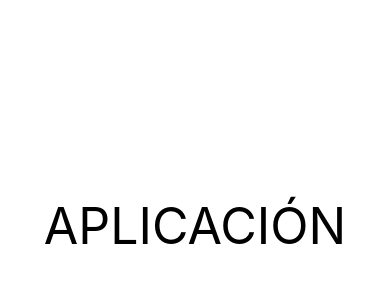
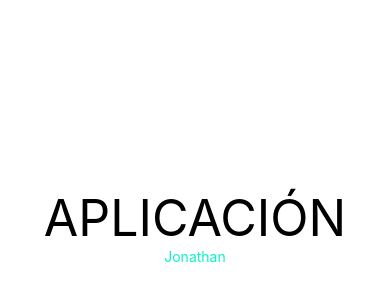
Before and after one commit to jritsqmet/app-mov2-temp, a React Native app: screen / in a window 390 px wide. Shown: the part 196-496 px from the top of the page. Built offline with nearby package versions, Linux system fonts and the light colour scheme.

Commit message:
Nueva pestaña

```diff
--- a/App.tsx
+++ b/App.tsx
@@ -5,6 +5,7 @@ export default function App() {
   return (
     <View style={styles.container}>
       <Text style={{ fontSize:50}}>APLICACIÓN</Text>
+      <Text style={styles.Text} >Jonathan</Text>
 
       <StatusBar style="auto" />
     </View>
@@ -18,4 +19,7 @@ const styles = StyleSheet.create({
     alignItems: 'center',
     justifyContent: 'center',
   },
+  Text:{
+    color:'#0df2c9'
+  }
 });
```
Also changed, not shown: screens/Jonathan.tsx (added, +12 -0 lines).
